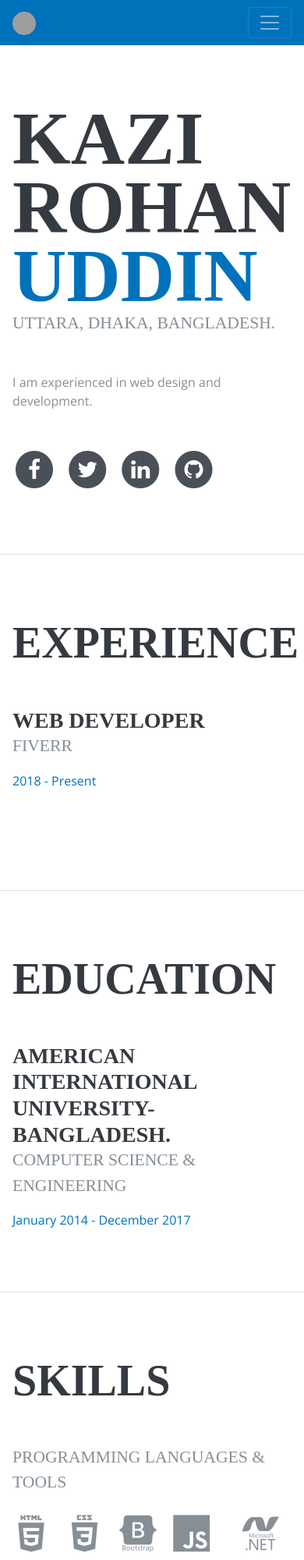
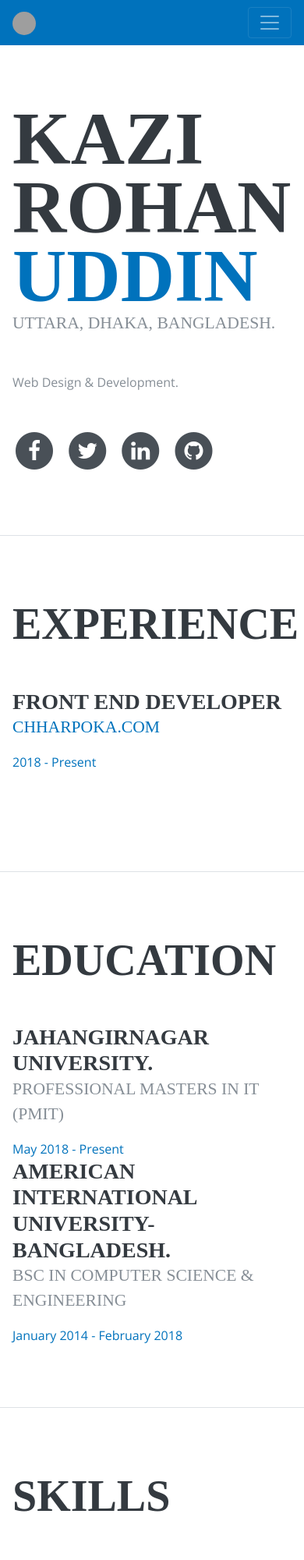
Before and after one commit to kaziRohanUddin/kaziRohanUddin.github.io, a plain HTML site: page index.html in a window 390 px wide. Shown: the top 2000 px of the page at 78% size. Drawn offline with nearby package versions, Linux system fonts and the light colour scheme; grey boxes are pictures that could not be loaded; a web font is replaced by a local one.

Commit message:
Update index.html
Education Update

```diff
--- a/index.html
+++ b/index.html
@@ -31,9 +31,9 @@
 
     <nav class="navbar navbar-expand-lg navbar-dark bg-primary fixed-top" id="sideNav">
       <a class="navbar-brand js-scroll-trigger" href="#page-top">
-        <span class="d-block d-lg-none"><img class="rounded-circle" src="profile.JPG" width="30" height="30" alt=""></span>
+        <span class="d-block d-lg-none"><img class="rounded-circle" src="profile.jpg" width="30" height="30" alt=""></span>
         <span class="d-none d-lg-block">
-          <img class="img-fluid img-profile rounded-circle mx-auto mb-2" src="profile.JPG" alt="">
+          <img class="img-fluid img-profile rounded-circle mx-auto mb-2" src="profile.jpg" alt="">
         </span>
       </a>
       <button class="navbar-toggler" type="button" data-toggle="collapse" data-target="#navbarSupportedContent" aria-controls="navbarSupportedContent" aria-expanded="false" aria-label="Toggle navigation">
@@ -56,11 +56,13 @@
           <li class="nav-item">
             <a class="nav-link js-scroll-trigger" href="#interests">Interests</a>
           </li>
+
           <!--
           <li class="nav-item">
-            <a class="nav-link js-scroll-trigger" href="#awards">Awards</a>
+            <a class="nav-link js-scroll-trigger" href="#awards">Awards &amp; Certifications</a>
           </li>
--->
+          -->
+
         </ul>
       </div>
     </nav>
@@ -75,7 +77,7 @@
           <div class="subheading mb-5">Uttara, Dhaka, Bangladesh.
             <a href=""></a>
           </div>
-          <p class="mb-5">I am experienced in web design and development.</p>
+          <p class="mb-5">Web Design &amp; Development.</p>
           <ul class="list-inline list-social-icons mb-0">
             <li class="list-inline-item">
               <a href="https://www.facebook.com/k.rohan.u">
@@ -119,8 +121,8 @@
 
           <div class="resume-item d-flex flex-column flex-md-row mb-5">
             <div class="resume-content mr-auto">
-              <h3 class="mb-0">Web Developer</h3>
-              <div class="subheading mb-3">Fiverr</div>
+              <h3 class="mb-0">Front End Developer</h3>
+              <div class="subheading mb-3"><a href="http://chharpoka.com" target="_blank">Chharpoka.com</a></div>
               <p></p>
             </div>
             <div class="resume-date text-md-right">
@@ -138,11 +140,21 @@
 
           <div class="resume-item d-flex flex-column flex-md-row">
             <div class="resume-content mr-auto">
-              <h3 class="mb-0">American International University-Bangladesh.</h3>
-              <div class="subheading mb-3">Computer Science & Engineering</div>
+              <h3 class="mb-0">Jahangirnagar University.</h3>
+              <div class="subheading mb-3">Professional Masters in IT (PMIT)</div>
             </div>
             <div class="resume-date text-md-right">
-              <span class="text-primary">January 2014 - December 2017</span>
+              <span class="text-primary">May 2018 - Present</span>
+            </div>
+          </div>
+
+          <div class="resume-item d-flex flex-column flex-md-row">
+            <div class="resume-content mr-auto">
+              <h3 class="mb-0">American International University-Bangladesh.</h3>
+              <div class="subheading mb-3">BSc in Computer Science &amp; Engineering</div>
+            </div>
+            <div class="resume-date text-md-right">
+              <span class="text-primary">January 2014 - February 2018</span>
             </div>
           </div>
 
@@ -202,18 +214,26 @@
               <i class="fa-li fa fa-check"></i>
               Cross Functional Teams</li>
           </ul>
+
+          <div class="subheading mb-3 mt-2">Experiments</div>
+          <ul class="fa-ul mb-0">
+            <li>
+              <i class="fa-li fa fa-check"></i>
+              Wordpress Site: <a href="https://kazirohanuddin.wordpress.com" target="_blank"><strong>Portfolio</strong></a></li>
+          </ul>
+
         </div>
       </section>
 
       <section class="resume-section p-3 p-lg-5 d-flex flex-column" id="interests">
         <div class="my-auto">
           <h2 class="mb-5">Interests</h2>
-          <p>Apart from being a web developer, I enjoy most of my time being outdoors. I love travelling.</p>
-          <p class="mb-0">When forced indoors, I follow a number of movies and television shows and I spend a large amount of my free time exploring the latest technolgy advancements in the front-end web development world.</p>
+          <p>Apart from being a web developer, I enjoy most of my time being outdoors. In the winter, I am an avid skiier and novice ice climber. During the warmer months here in Colorado, I enjoy mountain biking, free climbing, and kayaking.</p>
+          <p class="mb-0">When forced indoors, I follow a number of sci-fi and fantasy genre movies and television shows, I am an aspiring chef, and I spend a large amount of my free time exploring the latest technolgy advancements in the front-end web development world.</p>
         </div>
       </section>
 
-      <!--
+     <!--
       <section class="resume-section p-3 p-lg-5 d-flex flex-column" id="awards">
         <div class="my-auto">
           <h2 class="mb-5">Awards &amp; Certifications</h2>
@@ -225,7 +245,7 @@
           </ul>
         </div>
       </section>
--->
+      -->
 
     </div>
 
```
